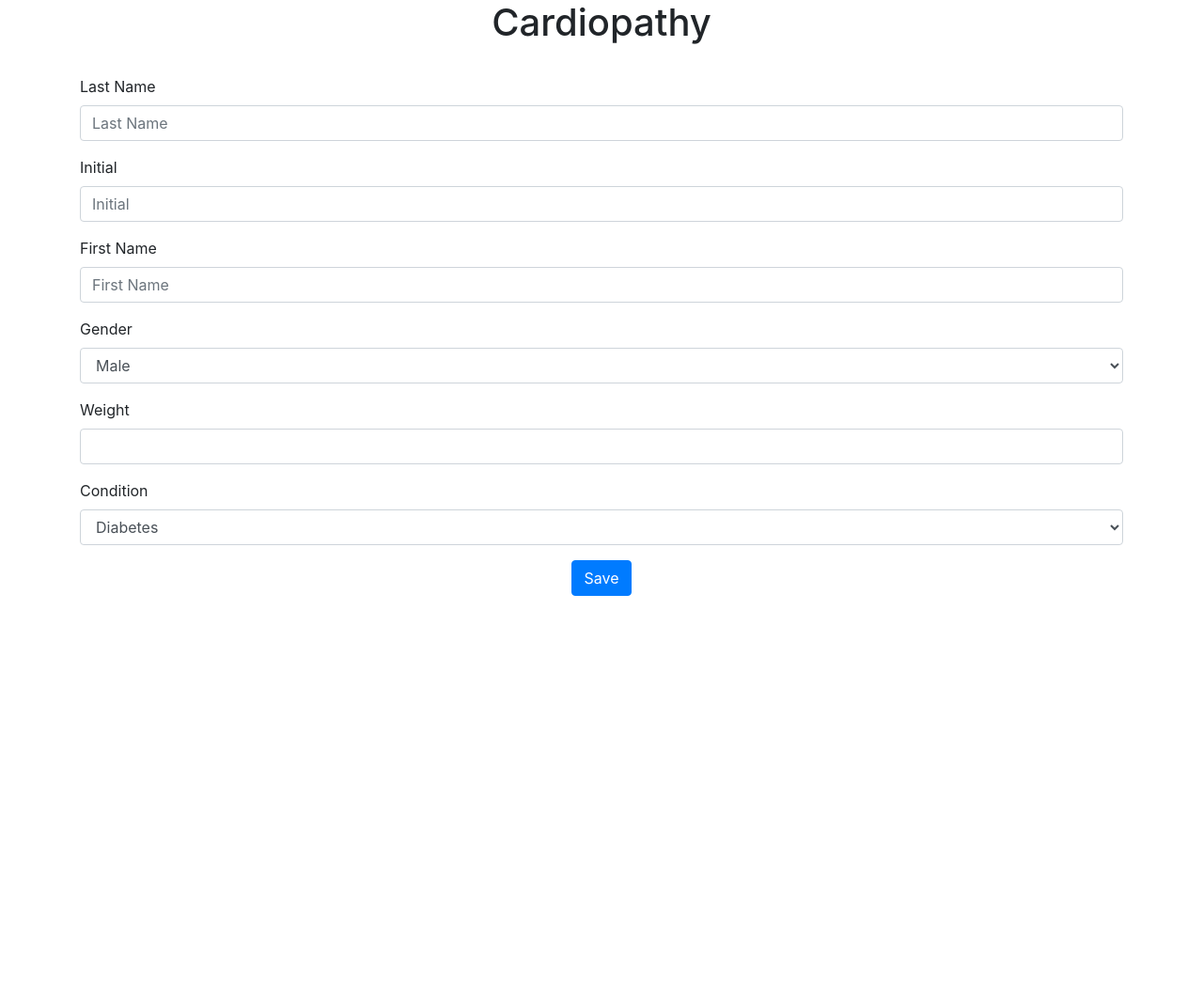
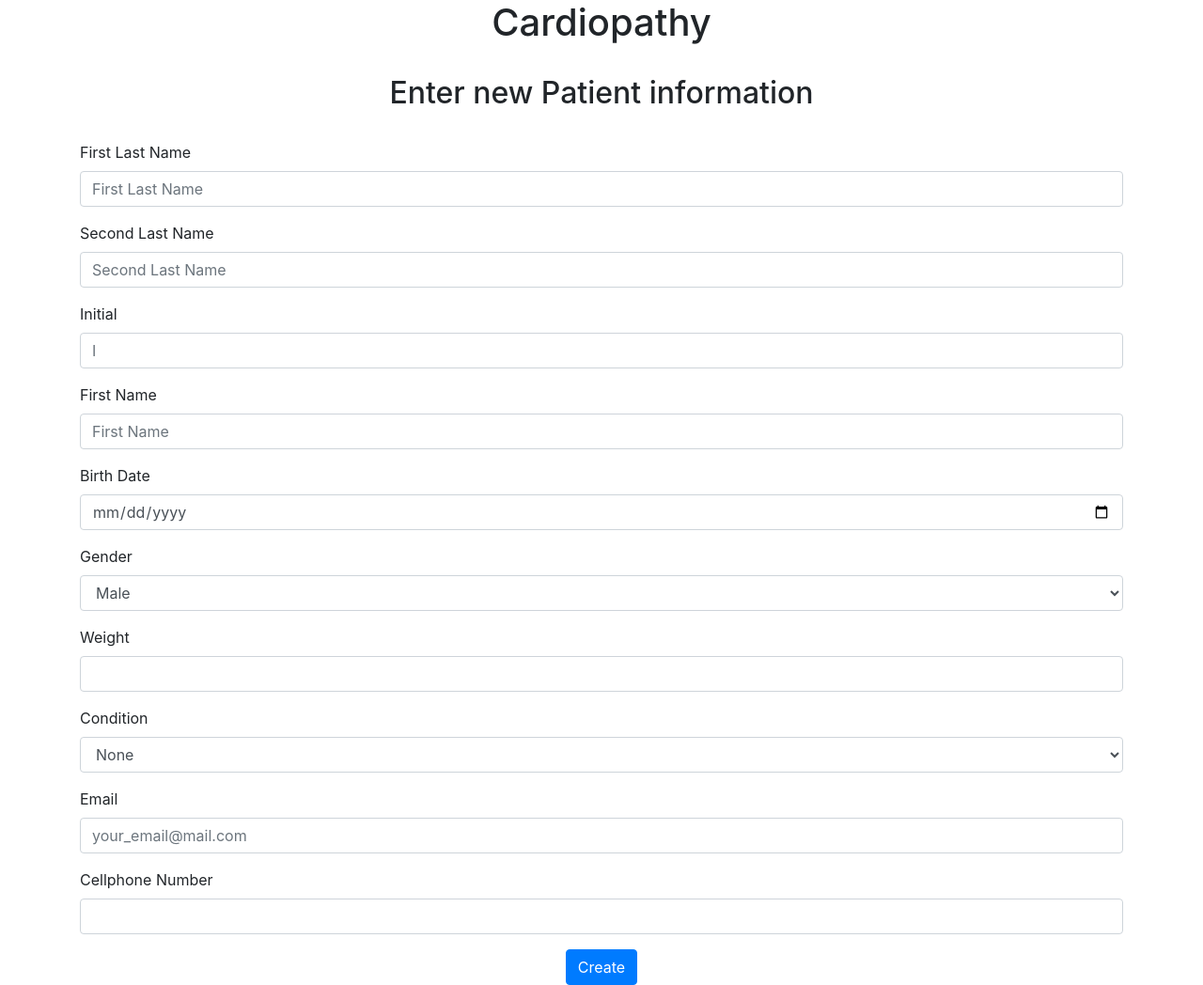
Before and after one commit to christian12305/TESINA-Web-Project, a Flask app: page /create in a window 1280 px wide. Shown: the part 56-1104 px from the top of the page at 94% size. Before the commit the page ends 690 px from the top, so only its background shows below. Run offline with Flask 3, Linux system fonts and the light colour scheme; the visitor is signed in with stand-in values (Sample User, id 1); some libraries are stand-ins or nearby versions.

Commit message:
Added more functionality to pages

```diff
--- a/website/templates/create_patient.html
+++ b/website/templates/create_patient.html
@@ -2,15 +2,28 @@
 {% block title%}Create Patient{% endblock %}
 
 {%block content%}
+    <h2 align="center">Enter new Patient information</h2>
+    </br>
+
     <form method="POST" class="form-horizontal">
         <div class="form-group">
-            <label for="lastName">Last Name</label>
+            <label for="firstLastName">First Last Name</label>
             <input
                 type="text"
                 class="form-control"
-                id="lastName"
-                name="lastName"
-                placeholder="Last Name"
+                id="firstLastName"
+                name="firstLastName"
+                placeholder="First Last Name"
+            >
+        </div>
+        <div class="form-group">
+            <label for="secondLastName">Second Last Name</label>
+            <input
+                type="text"
+                class="form-control"
+                id="secondLastName"
+                name="secondLastName"
+                placeholder="Second Last Name"
             >
         </div>
 
@@ -21,7 +34,7 @@
                 class="form-control"
                 id="initial"
                 name="initial"
-                placeholder="Initial"
+                placeholder="I"
             >
         </div>
 
@@ -37,7 +50,18 @@
         </div>
 
         <div class="form-group">
+            <label for="birthDate">Birth Date</label>
+            <input
+                type="date"
+                class="form-control"
+                id="birthDate"
+                name="birthDate"
+                min="1910-01-01"
+                max="2023-10-31"
+            >
+        </div>
 
+        <div class="form-group">
             <label for="gender">Gender</label>
             <select
                 id="gender"
@@ -46,9 +70,7 @@
                 >
                 <option value="1">Male</option>
                 <option value="0">Female</option>
-
             </select>
-
         </div>
 
         <div class="form-group">
@@ -68,12 +90,35 @@
                 name="condition"
                 class="form-control"
                 >
+                <option value="none">None</option>
                 <option value="diabetes">Diabetes</option>
+                <option value="asthma">Asthma</option>
             </select>
         </div>
 
+        <div class="form-group">
+            <label for="email">Email</label>
+            <input
+                type="email"
+                class="form-control"
+                id="email"
+                name="email"
+                placeholder="your_email@mail.com"
+            >
+        </div>
+
+        <div class="form-group">
+            <label for="cel">Cellphone Number</label>
+            <input
+                type="tel"
+                class="form-control"
+                id="cel"
+                name="cel"
+            >
+        </div>
+
         <div align="center">
-            <button type="submit" class="btn btn-primary">Save</button>
+            <button type="submit" class="btn btn-primary">Create</button>
         </div>
     </form>
 {%endblock%}
```
Also changed, not shown: website/templates/main.html (added, +17 -0 lines).
